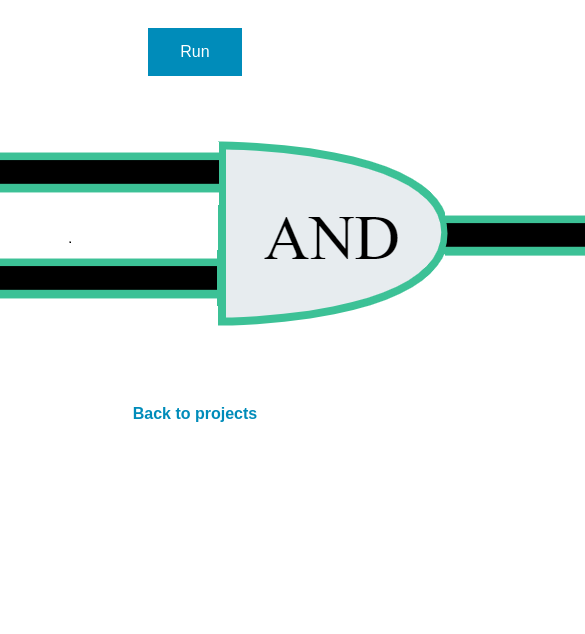
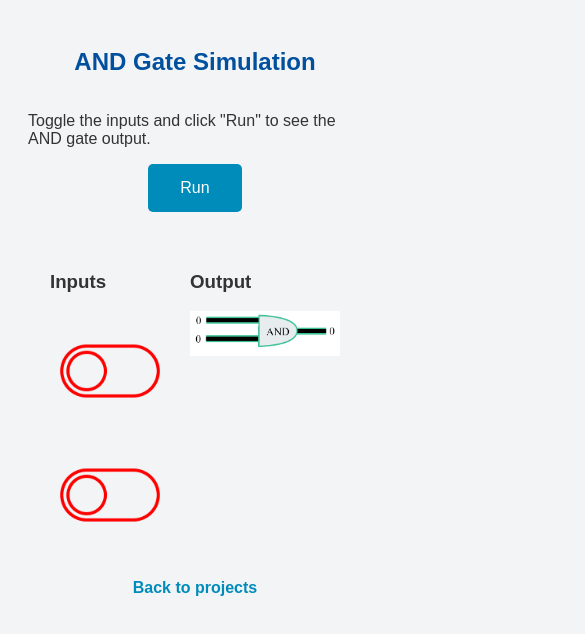
Before and after one commit to txlerbze/individual-Project, a plain HTML site: page andgate.html in a window 390 px wide. Both pictures are taken after a click on the button "Run". Shown: the top 634 px of the page, 585 px wide, since content can reach past the window. Drawn offline with Linux system fonts and the light colour scheme.

Commit message:
Update andgate.html

```diff
--- a/andgate.html
+++ b/andgate.html
@@ -10,7 +10,14 @@
             display: flex;
             flex-direction: column;
             align-items: center;
+            background-color: #f3f4f6;
+            color: #333;
             padding: 20px;
+        }
+
+        h2 {
+            color: #00509e;
+            margin-bottom: 20px;
         }
 
         .button {
@@ -20,6 +27,7 @@
             padding: 15px 32px;
             font-size: 16px;
             cursor: pointer;
+            border-radius: 5px;
             transition: background-color 0.3s ease;
             margin-bottom: 20px;
         }
@@ -28,9 +36,10 @@
             background-color: #005f7a;
         }
 
-        table {
-            width: 100%;
-            text-align: center;
+        .container {
+            display: flex;
+            justify-content: center;
+            gap: 20px;
             margin-top: 20px;
         }
 
@@ -38,6 +47,16 @@
             cursor: pointer;
             width: 100px;
             margin: 10px;
+            transition: transform 0.3s ease;
+        }
+
+        .image-button:hover {
+            transform: scale(1.1);
+        }
+
+        #andGate {
+            width: 150px;
+            transition: opacity 0.3s ease;
         }
 
         .back-link {
@@ -45,6 +64,7 @@
             color: #008CBA;
             font-weight: bold;
             margin-top: 20px;
+            transition: color 0.3s ease;
         }
 
         .back-link:hover {
@@ -53,20 +73,24 @@
     </style>
 </head>
 <body>
+    <h2>AND Gate Simulation</h2>
+    <p>Toggle the inputs and click "Run" to see the AND gate output.</p>
+
     <button class="button" onclick="and()">Run</button>
 
-    <table>
-        <tr>
-            <td>
-                <img src="button-off-xxl.png" id="toggleImage" class="image-button" onclick="toggleImage(); toggleInputOne();" alt="Toggle Button 1">
-                <br>
-                <img src="button-off-xxl.png" id="toggleImage2" class="image-button" onclick="toggleImage2(); toggleInputTwo();" alt="Toggle Button 2">
-            </td>
-            <td>
-                <img id="andGate" src="and2off.png" alt="AND Gate">
-            </td>
-        </tr>
-    </table>
+    <div class="container">
+        <div>
+            <h3>Inputs</h3>
+            <img src="button-off-xxl.png" id="toggleImage" class="image-button" onclick="toggleImage(); toggleInputOne();" alt="Toggle Button 1">
+            <br>
+            <img src="button-off-xxl.png" id="toggleImage2" class="image-button" onclick="toggleImage2(); toggleInputTwo();" alt="Toggle Button 2">
+        </div>
+
+        <div>
+            <h3>Output</h3>
+            <img id="andGate" src="and2off.png" alt="AND Gate Output">
+        </div>
+    </div>
 
     <a href="project.html" class="back-link">Back to projects</a>
 
@@ -76,20 +100,12 @@
 
         function toggleImage() {
             var imgElement = document.getElementById('toggleImage');
-            if (imgElement.src.includes("button-off-xxl.png")) {
-                imgElement.src = "button-on-xxl.png";
-            } else {
-                imgElement.src = "button-off-xxl.png";
-            }
+            imgElement.src = imgElement.src.includes("button-off-xxl.png") ? "button-on-xxl.png" : "button-off-xxl.png";
         }
 
         function toggleImage2() {
             var imgElement = document.getElementById('toggleImage2');
-            if (imgElement.src.includes("button-off-xxl.png")) {
-                imgElement.src = "button-on-xxl.png";
-            } else {
-                imgElement.src = "button-off-xxl.png";
-            }
+            imgElement.src = imgElement.src.includes("button-off-xxl.png") ? "button-on-xxl.png" : "button-off-xxl.png";
         }
 
         function toggleInputOne() {
@@ -101,14 +117,15 @@
         }
 
         function and() {
+            const andGateImage = document.getElementById('andGate');
             if (inputOneIsOn && inputTwoIsOn) {
-                document.getElementById('andGate').src = 'and2on.png';
+                andGateImage.src = 'and2on.png';
             } else if (!inputOneIsOn && inputTwoIsOn) {
-                document.getElementById('andGate').src = 'andoffon.png';
+                andGateImage.src = 'andoffon.png';
             } else if (inputOneIsOn && !inputTwoIsOn) {
-                document.getElementById('andGate').src = 'andonoff.png';
+                andGateImage.src = 'andonoff.png';
             } else {
-                document.getElementById('andGate').src = 'and2off.png';
+                andGateImage.src = 'and2off.png';
             }
 
             console.log('Input one is on:', inputOneIsOn);
```
